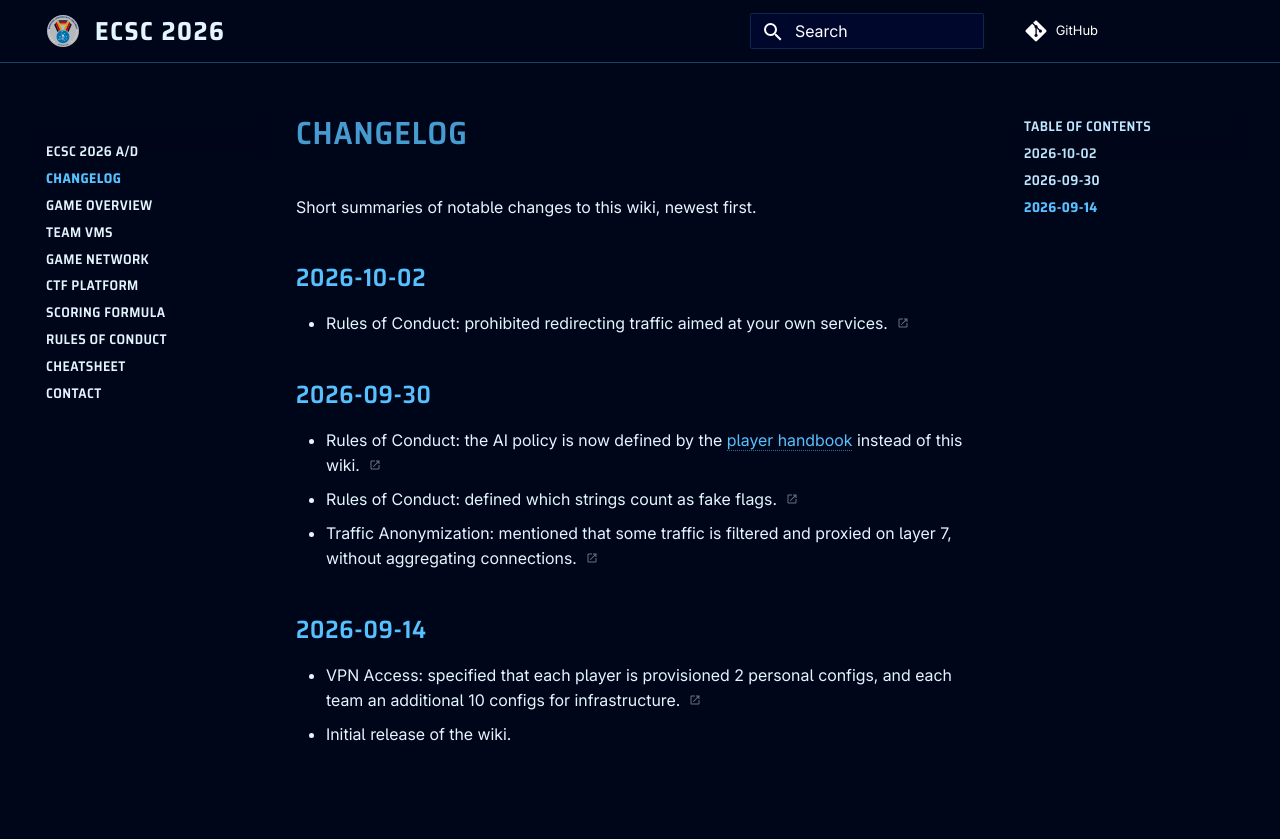
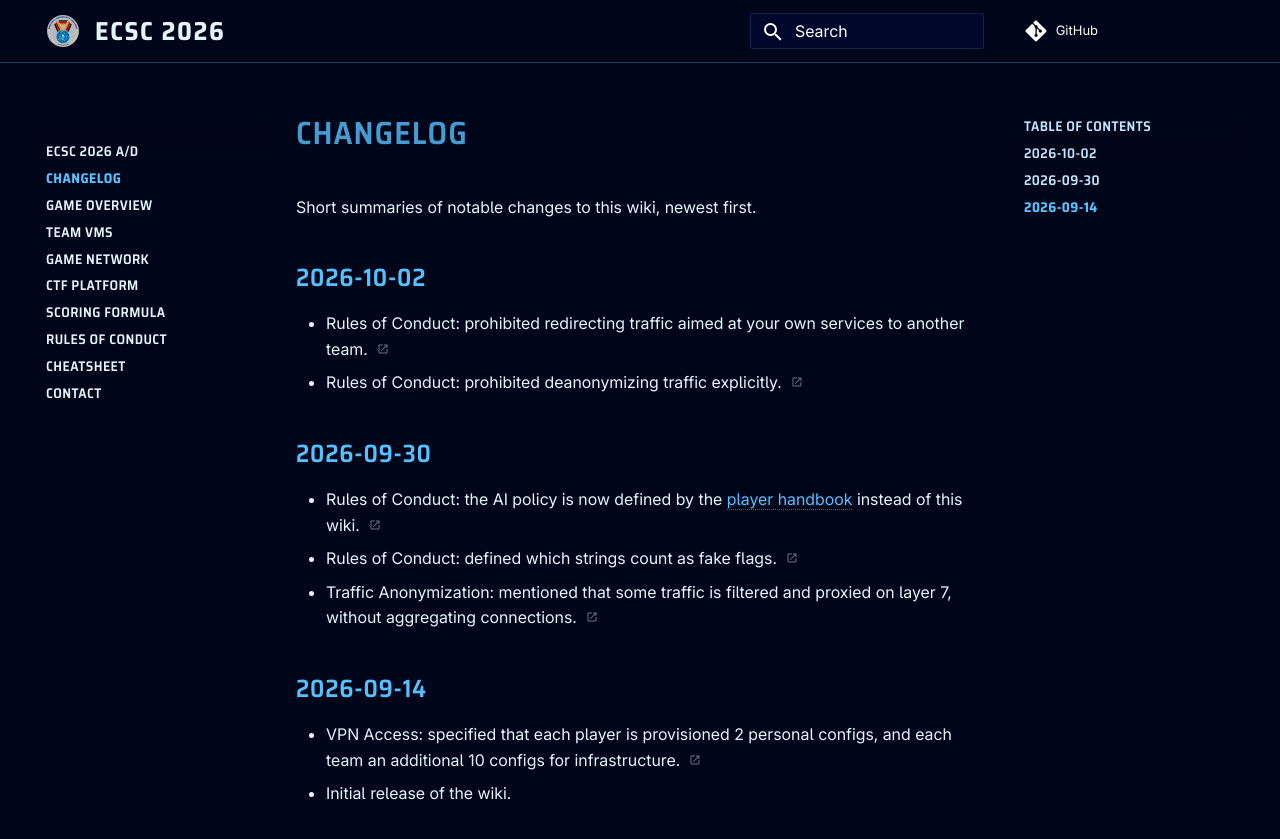
Before and after one commit to Attacking-Lab/ecsc2026-ad-wiki, an MkDocs documentation site: the page built from docs/changelog.md, in a window 1280 px wide. Shown: the top 839 px of the page. Built offline with MkDocs 1.6.1 and Material for MkDocs 9.7.7, drawn with Linux system fonts in a browser that asks for light colours; comment, search, counter and statistics services are not loaded.

Commit message:
Update changelog

```diff
--- a/docs/changelog.md
+++ b/docs/changelog.md
@@ -4,7 +4,8 @@ Short summaries of notable changes to this wiki, newest first.
 
 ## 2026-10-02
 
-- Rules of Conduct: prohibited redirecting traffic aimed at your own services. [](conduct.md#rules-of-conduct:~:text=Redirecting%20traffic%20aimed%20at%20your%20own%20services){ .changelog-link title="Open the changed section" aria-label="Open the changed section" }
+- Rules of Conduct: prohibited redirecting traffic aimed at your own services to another team. [](conduct.md#rules-of-conduct:~:text=Redirecting%20traffic%20aimed%20at%20your%20own%20services){ .changelog-link title="Open the changed section" aria-label="Open the changed section" }
+- Rules of Conduct: prohibited deanonymizing traffic explicitly. [](conduct.md#rules-of-conduct:~:text=Deanonymizing%20traffic%20is%20prohibited){ .changelog-link title="Open the changed section" aria-label="Open the changed section" }
 
 ## 2026-09-30
 
```
